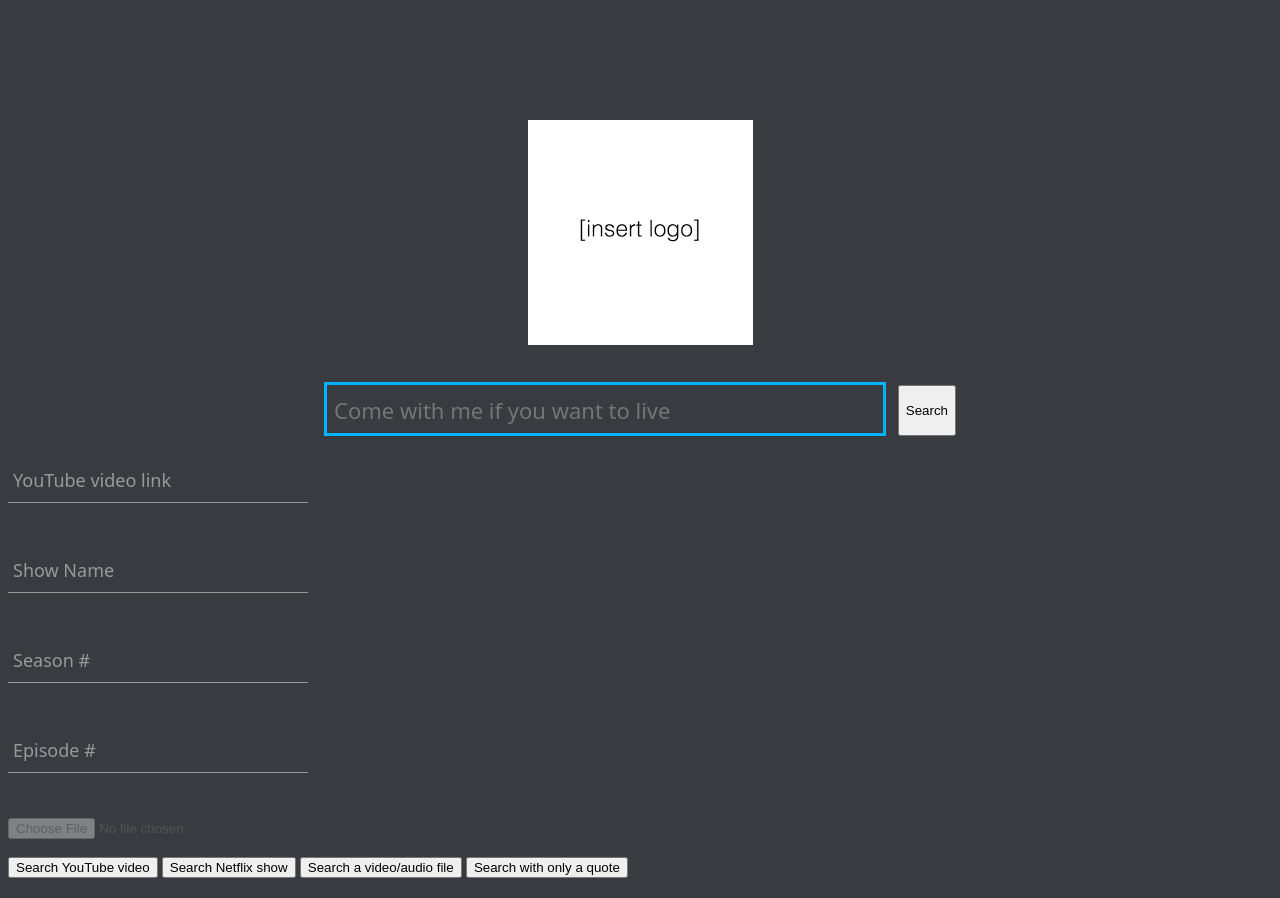
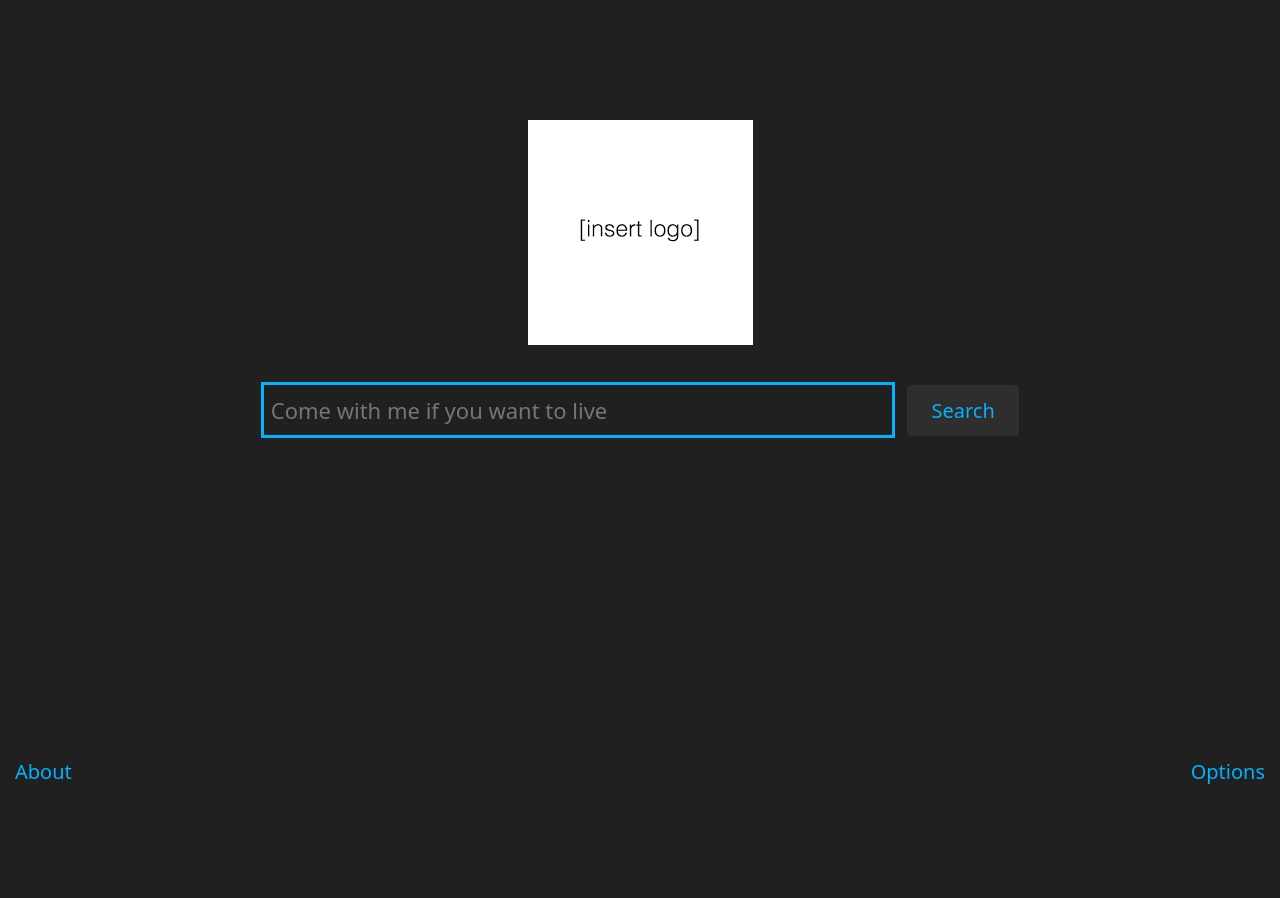
Before and after one commit to harrijin/stampyboi, a Flask app: page / in a window 1280 px wide. After the commit the page ends 784 px from the top, so only its background shows below. Run offline with Flask 2, Linux system fonts and the light colour scheme; parts of the project's set-up code (start-up, migrations or seed data) failed here and were passed over; some libraries are stand-ins or nearby versions.

Commit message:
added material design buttons and pop up options

```diff
--- a/static/styles/home.css
+++ b/static/styles/home.css
@@ -1,7 +1,7 @@
 /*
 Global constants defined in style.css.
 :root {
-    --BACKGROUND: #383B3F;
+    --BACKGROUND: #202020;
     --ACCENT: #00b3ff;
     --TEXT: #fff;
     --FONT-FACE: system-ui
@@ -13,7 +13,7 @@ img{
 }
 .group        {
   position:relative;
-  margin-bottom:45px;
+  margin-bottom:10px;
 }
 
 input[name=quote] {
@@ -21,6 +21,7 @@ input[name=quote] {
     font-size: 22px;
 }
 .bar[name=quote],.bar[name=quoteTop]  {width:100%; margin: 0 auto;}
+.bar[name=quote] {bottom: -2px;}
 .bar[name=quoteTop] {bottom:100%;}
 
 .vertBar{position:relative; display:block; height:100%;margin:auto 0;bottom: 100%; padding: 0; width: 0px;}
@@ -48,17 +49,57 @@ input:focus ~ .vertBar:before, input:focus ~ .vertBar:after {
 #searchDiv{
     margin: 5vh auto;
     margin-bottom: 0;
-    width: 50%;
+    width: 60%;
     display:flex;
     padding:0;
     justify-content: center;
 }
 
 #quoteDiv{
-    width:100%;
+    width:85%;
     margin-right:1.5vh;
 }
 
 div.searchSources{
-    margin-bottom: 20px;
+    margin-bottom: 10px;
 }
+
+#vid_upload{
+    margin-bottom: 10px;
+}
+
+#searchButton{
+    color: var(--ACCENT);
+    width: 15%;
+    font-size: 20px;
+}
+
+#optionsDiv{
+    display: none;
+    position: fixed;
+    bottom: 65px;
+    right: 15px;
+    border: 2px solid #f1f1f1;
+    z-index: 9;
+    max-width: 300px;
+    padding: 10px;
+    background: #151515C0;
+}
+
+.textButton{
+    all:unset;
+    position: fixed;
+    background: #00000000;
+    color: var(--ACCENT);
+    font-size: 20px;
+}
+
+#optionsButton{
+    bottom: 15px;
+    right: 15px;
+}
+
+#aboutButton{
+    bottom: 15px;
+    left: 15px;
+}
--- a/static/styles/style.css
+++ b/static/styles/style.css
@@ -1,5 +1,5 @@
 :root {
-    --BACKGROUND: #383B3F;
+    --BACKGROUND: #202020;
     --ACCENT: #00b3ff;
     --TEXT: #fff;
     --FONT-FACE: system-ui
@@ -13,16 +13,18 @@ h1{
     color: var(--ACCENT);
 }
 /* material design input boxes*/
+input, button{
+    color:var(--TEXT);
+    font-family: var(--FONT-FACE);
+}
 input[type=text]{
+    background: #00000000;
   font-size:18px;
   padding:10px 10px 10px 10px;
   display:block;
   width:300px;
   border:none;
   border-bottom:1px solid #999;
-  background: var(--BACKGROUND);
-  color:var(--TEXT);
-  font-family: var(--FONT-FACE);
 }
 
 input:focus    { outline:none; }
@@ -40,7 +42,7 @@ label {
 
 /* active state */
 input:focus ~ label, input:not(:placeholder-shown) ~ label{
-  top:-20px;
+  top:-10px;
   font-size:14px;
   color:var(--ACCENT);
 }
@@ -66,3 +68,106 @@ input:focus ~ label, input:not(:placeholder-shown) ~ label{
 input:focus ~ .bar:before, input:focus ~ .bar:after {
   width:50%;
 }
+
+/* material buttons*/
+button, input[type=submit] {
+    position: relative;
+    box-sizing: border-box;
+    border-radius: 4px;
+    min-width: 64px;
+    width:auto;
+    /*height: 36px;*/
+    vertical-align: middle;
+    text-align: center;
+    text-overflow: ellipsis;
+    background:#FFFFFF10;
+    /*color: rgb(var(--pure-material-onprimary-rgb, 255, 255, 255));
+    background-color: rgb(var(--pure-material-primary-rgb, 33, 150, 243));*/
+/*    box-shadow: 0 3px 1px -2px rgba(0, 0, 0, 0.2), 0 2px 2px 0 rgba(0, 0, 0, 0.14), 0 1px 5px 0 rgba(0, 0, 0, 0.12);
+*/    font-family: var(--FONT-FACE);
+    font-size: 14px;
+    font-weight: 500;
+    line-height: 36px;
+    overflow: hidden;
+    border: 0px solid #fff;
+    cursor: pointer;
+    transition: box-shadow 0.15s;
+}
+
+
+/* Overlay */
+button::before, input[type=submit]::before {
+    content: "";
+    position: absolute;
+    top: 0;
+    bottom: 0;
+    left: 0;
+    right: 0;
+    background-color: #606060;
+    opacity: 0;
+    transition: opacity 0.15s;
+}
+
+/* Ripple */
+button::after, input[type=submit]::after {
+    content: "";
+    position: absolute;
+    left: 50%;
+    top: 50%;
+    border-radius: 50%;
+    padding: 50%;
+    width: 32px;
+    height: 32px;
+    background-color: rgba(255,255,255,0.1);
+    opacity: 0;
+    transform: translate(-50%, -50%) scale(1);
+    transition: opacity 1s, transform 0.5s;
+}
+
+/* Hover, Focus */
+button:hover, input[type=submit]:hover,
+button:focus, input[type=submit]:focus {
+    box-shadow: 0 3px 1px -2px rgba(0, 0, 0, 0.2), 0 2px 2px 0 rgba(0, 0, 0, 0.14), 0 1px 5px 0 rgba(0, 0, 0, 0.12);
+    background:#FFFFFF10;
+
+}
+
+button:hover::before, input[type=submit]:hover::before {
+    opacity: 0.08;
+}
+
+button:focus::before, input[type=submit]:focus::before {
+    opacity: 0.24;
+}
+
+button:hover:focus::before, input[type=submit]:hover:focus::before {
+    opacity: 0.3;
+}
+
+/* Active */
+button:active, input[type=submit]:active {
+    box-shadow: 0 3px 1px -2px rgba(0, 0, 0, 0.2), 0 2px 2px 0 rgba(0, 0, 0, 0.14), 0 1px 5px 0 rgba(0, 0, 0, 0.12);
+    background:#FFFFFF10;
+}
+
+button:active::after, input[type=submit]:active::after {
+    opacity: 0.32;
+    transform: translate(-50%, -50%) scale(0);
+    transition: transform 0s;
+}
+
+/* Disabled */
+button:disabled, input[type=submit]:disabled {
+    color: rgba(var(--pure-material-onsurface-rgb, 0, 0, 0), 0.38);
+    background-color: rgba(var(--pure-material-onsurface-rgb, 0, 0, 0), 0.12);
+    box-shadow: none;
+    cursor: initial;
+}
+
+button:disabled::before, input[type=submit]:disabled::before {
+    opacity: 0;
+}
+
+button:disabled::after, input[type=submit]:disabled::after {
+    opacity: 0;
+}
--- a/templates/results.html
+++ b/templates/results.html
@@ -7,7 +7,7 @@
 
     <div>
     <form action='/'>
-      <input type='submit' value='New search'>
+      <button>New Search</button>
     </form>
     </div>
 
--- a/templates/searchPage.html
+++ b/templates/searchPage.html
@@ -8,7 +8,6 @@
 
   <body>
     <img class="center" src="/static/images/logo.png" alt="Stampyboi">
-    <div>
         <form action="/results" id="searchForm" enctype="multipart/form-data" method='POST'>
             <div class="group" id="searchDiv">
                 <div id="quoteDiv">
@@ -18,12 +17,12 @@
                     <span class="vertBar" name="left"></span>
                     <span class="vertBar" name="right"></span>
                 </div>
-                <input type="submit" value="Search" id="searchButton">
-            </div>
+                <button id="searchButton">Search</button>
+            </div><!--optionsDiv-->
           <datalist id="autosuggest"></datalist>
 
           <br>
-
+          <div id="optionsDiv">
             <div class="group">
               <input type="text" id="yt_source" name="yt_source" disabled placeholder=" ">
               <span class="bar"></span>
@@ -54,24 +53,17 @@
           <input type="file" id="vid_upload" name="vid_upload" disabled required>
         </form>
         <div class="searchSources">
-            <button onclick="ytSearch()">Search YouTube video</button>
-            <button onclick="flixSearch()">Search Netflix show</button>
-            <button onclick="fileSearch()">Search a video/audio file</button>
-            <button onclick="noneSearch()">Search with only a quote</button>
+            <button type="button" onclick="ytSearch(); this.blur();">YouTube</button>
+            <button type="button" onclick="flixSearch(); this.blur();">Netflix</button>
+            <button type="button" onclick="fileSearch(); this.blur();">File</button>
+            <button type="button" onclick="noneSearch(); this.blur();">Everything</button>
         </div>
-    </div>
+    </div> <!--optionsDiv-->
+    <button id="optionsButton" class="textButton" onclick="toggleOptions(); this.blur()">Options</button>
+    <button id="aboutButton" class="textButton" onclick="window.open('https://github.com/harrijin/stampyboi','_blank');">About</button>
   </body>
   <script src="https://unpkg.com/json5@^2.0.0/dist/index.min.js"></script>
   <script>
-    //for hiding the labels
-    // var labels = document.getElementsByTagName('LABEL');
-    // for (var i = 0; i < labels.length; i++) {
-    //     if (labels[i].htmlFor != '') {
-    //          var elem = document.getElementById(labels[i].htmlFor);
-    //          if (elem)
-    //             elem.label = labels[i];
-    //     }
-    // }
 
     var searchSrc="none";
     document.getElementById('search_src').value=searchSrc;
@@ -142,6 +134,14 @@
         option.value = suggestion.toLowerCase();
         document.getElementById('autosuggest').appendChild(option);
     }
+    function toggleOptions(){
+        var div = document.getElementById("optionsDiv");
+        if(window.getComputedStyle(div).display === "none"){
+            div.style.display = "block";
+        }else{
+            div.style.display = "none";
+        }
+    }
   </script>
 
 </html>
```
